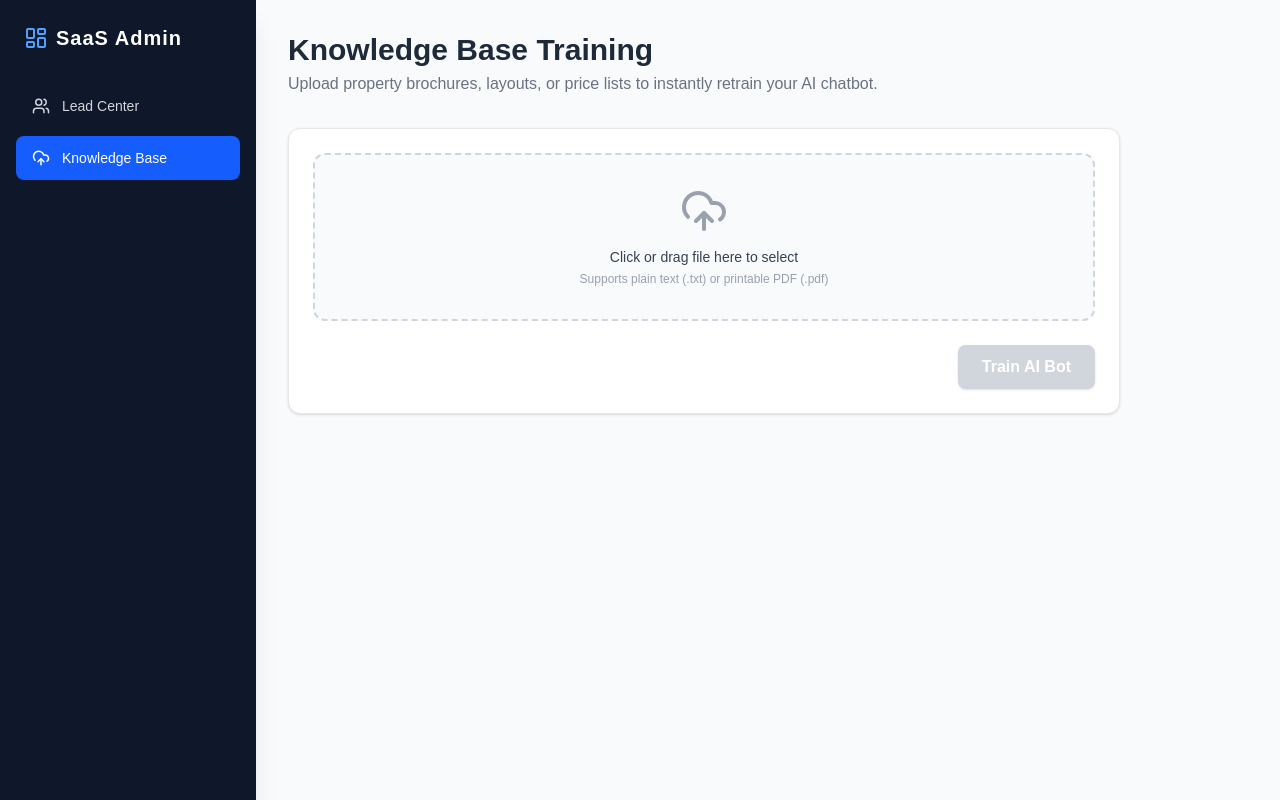
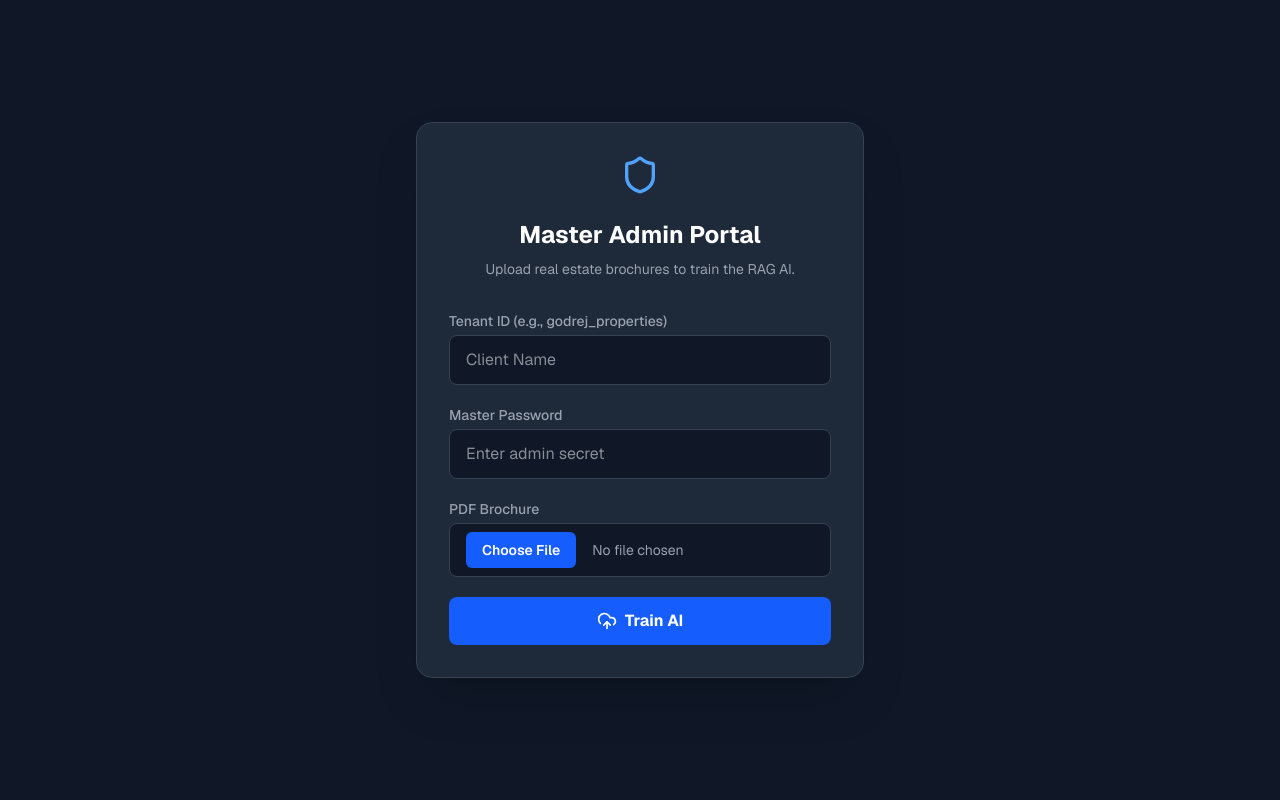
Before and after one commit to Harshalgopalani/realestate-rag-saas, a Next.js app in the folder frontend/: page /dashboard/upload in a window 1280 px wide. Built offline with nearby package versions, Linux system fonts and the light colour scheme.

Commit message:
Added End-to-End Admin Upload Portal and PDF Vectorization

```diff
--- a/frontend/app/dashboard/upload/page.tsx
+++ b/frontend/app/dashboard/upload/page.tsx
@@ -1,187 +1,122 @@
 "use client";
+import { useState } from "react";
+import { UploadCloud, CheckCircle, AlertCircle, Shield } from "lucide-react";
 
-import { useState } from "react";
-import Link from "next/link";
-import {
-  Users,
-  LayoutDashboard,
-  UploadCloud,
-  FileText,
-  CheckCircle2,
-  AlertCircle,
-} from "lucide-react";
-
-const TENANT_ID = "kukreja_paris"; // Simulating the logged-in builder context
-
-export default function UploadPanel() {
+export default function UploadAdmin() {
+  const [tenant, setTenant] = useState("");
+  const [secret, setSecret] = useState("");
   const [file, setFile] = useState<File | null>(null);
-  const [isUploading, setIsUploading] = useState(false);
-  const [status, setStatus] = useState<{
-    type: "success" | "error";
-    message: string;
-  } | null>(null);
-
-  const handleFileChange = (e: React.ChangeEvent<HTMLInputElement>) => {
-    if (e.target.files && e.target.files[0]) {
-      setFile(e.target.files[0]);
-      setStatus(null); // Clear previous status messages
-    }
-  };
+  const [status, setStatus] = useState<"idle" | "uploading" | "success" | "error">("idle");
+  const [message, setMessage] = useState("");
 
   const handleUpload = async (e: React.FormEvent) => {
     e.preventDefault();
-    if (!file) return;
+    if (!file || !tenant || !secret) return;
 
-    setIsUploading(true);
-    setStatus(null);
+    setStatus("uploading");
 
-    // HTML forms handle files using FormData instead of standard JSON strings
+    // We must use FormData to send files to the backend
     const formData = new FormData();
     formData.append("file", file);
+    formData.append("tenant_id", tenant.toLowerCase().replace(/\s+/g, '_')); // Forces clean IDs like "godrej_properties"
+    formData.append("secret", secret);
 
     try {
-      const response = await fetch("http://144.91.127.152:8000/api/upload", {
+      const response = await fetch("https://richportfolio.duckdns.org/api/upload", {
         method: "POST",
-        headers: {
-          "x-tenant-id": TENANT_ID, // Passing the lock token
-        },
-        body: formData, // Sending raw multipart form file data
+        body: formData,
       });
 
       const data = await response.json();
 
-      if (response.ok) {
-        setStatus({
-          type: "success",
-          message:
-            data.message ||
-            "Document vectorized and added to your knowledge base successfully!",
-        });
-        setFile(null); // Clear file selector input
+      if (data.status === "success") {
+        setStatus("success");
+        setMessage(data.message);
+        setFile(null);
       } else {
-        setStatus({
-          type: "error",
-          message: data.detail || "Failed to process the document layout.",
-        });
+        setStatus("error");
+        setMessage(data.message);
       }
     } catch (error) {
-      console.error("Upload error:", error);
-      setStatus({
-        type: "error",
-        message: "Failed to establish a connection with the backend engine.",
-      });
-    } finally {
-      setIsUploading(false);
+      setStatus("error");
+      setMessage("Failed to connect to the server.");
     }
   };
 
   return (
-    <div className="min-h-screen bg-gray-50 flex flex-col md:flex-row">
-      {/* Sidebar Navigation */}
-      <div className="w-full md:w-64 bg-slate-900 text-white flex flex-col p-4 shadow-xl">
-        <div className="flex items-center space-x-2 mb-8 mt-2 px-2">
-          <LayoutDashboard className="text-blue-400" />
-          <h1 className="text-xl font-bold tracking-wider">SaaS Admin</h1>
+    <div className="min-h-screen bg-gray-900 text-white flex items-center justify-center p-6 font-sans">
+      <div className="max-w-md w-full bg-gray-800 rounded-2xl shadow-2xl p-8 border border-gray-700">
+        <div className="flex items-center justify-center mb-6 text-blue-400">
+          <Shield size={40} />
         </div>
-        <nav className="space-y-2 flex-1">
-          {/* Link back to Lead Center */}
-          <Link
-            href="/dashboard"
-            className="w-full flex items-center space-x-3 px-4 py-3 text-gray-300 hover:bg-slate-800 hover:text-white rounded-lg text-sm font-medium transition-colors"
-          >
-            <Users size={18} />
-            <span>Lead Center</span>
-          </Link>
-          {/* Active Upload Tab */}
-          <button className="w-full flex items-center space-x-3 px-4 py-3 bg-blue-600 text-white rounded-lg text-sm font-medium transition-colors">
-            <UploadCloud size={18} />
-            <span>Knowledge Base</span>
-          </button>
-        </nav>
+        <h1 className="text-2xl font-bold text-center mb-2">Master Admin Portal</h1>
+        <p className="text-gray-400 text-center mb-8 text-sm">Upload real estate brochures to train the RAG AI.</p>
+
+        <form onSubmit={handleUpload} className="space-y-5">
+          <div>
+            <label className="block text-sm font-medium text-gray-400 mb-1">Tenant ID (e.g., godrej_properties)</label>
+            <input
+              required
+              type="text"
+              value={tenant}
+              onChange={(e) => setTenant(e.target.value)}
+              className="w-full bg-gray-900 border border-gray-700 rounded-lg px-4 py-3 focus:ring-2 focus:ring-blue-500 outline-none text-white"
+              placeholder="Client Name"
+            />
           </div>
 
-      {/* Main Content Area */}
-      <div className="flex-1 p-8 max-w-4xl">
-        <div className="mb-8">
-          <h2 className="text-3xl font-bold text-gray-800">
-            Knowledge Base Training
-          </h2>
-          <p className="text-gray-500 mt-1">
-            Upload property brochures, layouts, or price lists to instantly
-            retrain your AI chatbot.
-          </p>
+          <div>
+            <label className="block text-sm font-medium text-gray-400 mb-1">Master Password</label>
+            <input
+              required
+              type="password"
+              value={secret}
+              onChange={(e) => setSecret(e.target.value)}
+              className="w-full bg-gray-900 border border-gray-700 rounded-lg px-4 py-3 focus:ring-2 focus:ring-blue-500 outline-none text-white"
+              placeholder="Enter admin secret"
+            />
           </div>
 
-        {/* Upload Card */}
-        <div className="bg-white rounded-xl shadow-sm border border-gray-200 p-6">
-          <form onSubmit={handleUpload} className="space-y-6">
-            {/* Drag & Drop Visual Box */}
-            <div className="border-2 border-dashed border-gray-300 rounded-xl p-8 text-center bg-gray-50 flex flex-col items-center justify-center hover:border-blue-500 transition-colors relative">
+          <div>
+            <label className="block text-sm font-medium text-gray-400 mb-1">PDF Brochure</label>
             <input
+              required
               type="file"
-                accept=".txt,.pdf"
-                onChange={handleFileChange}
-                className="absolute inset-0 w-full h-full opacity-0 cursor-pointer"
-                disabled={isUploading}
+              accept=".pdf"
+              onChange={(e) => setFile(e.target.files?.[0] || null)}
+              className="w-full bg-gray-900 border border-gray-700 rounded-lg px-4 py-2 text-sm text-gray-400 file:mr-4 file:py-2 file:px-4 file:rounded-md file:border-0 file:text-sm file:font-semibold file:bg-blue-600 file:text-white hover:file:bg-blue-700"
             />
-              <UploadCloud size={48} className="text-gray-400 mb-3" />
-              <p className="text-sm font-medium text-gray-700">
-                {file
-                  ? `Selected: ${file.name}`
-                  : "Click or drag file here to select"}
-              </p>
-              <p className="text-xs text-gray-400 mt-1">
-                Supports plain text (.txt) or printable PDF (.pdf)
-              </p>
           </div>
 
-            {/* Selected File Badge */}
-            {file && (
-              <div className="flex items-center space-x-2 p-3 bg-blue-50 rounded-lg border border-blue-100 text-blue-700 text-sm">
-                <FileText size={18} />
-                <span className="font-medium truncate flex-1">{file.name}</span>
-                <span className="text-xs text-blue-500">
-                  ({(file.size / 1024).toFixed(1)} KB)
-                </span>
+          <button
+            type="submit"
+            disabled={status === "uploading"}
+            className="w-full bg-blue-600 hover:bg-blue-700 text-white font-bold py-3 px-4 rounded-lg transition-colors flex items-center justify-center disabled:bg-blue-800 disabled:cursor-not-allowed mt-4"
+          >
+            {status === "uploading" ? (
+              <span className="animate-pulse">Vectorizing Document...</span>
+            ) : (
+              <>
+                <UploadCloud size={20} className="mr-2" /> Train AI
+              </>
+            )}
+          </button>
+        </form>
+
+        {}
+        {status === "success" && (
+          <div className="mt-6 bg-green-900/50 border border-green-800 text-green-300 p-4 rounded-lg flex items-start">
+            <CheckCircle size={20} className="mr-2 mt-0.5 flex-shrink-0" />
+            <p className="text-sm">{message}</p>
           </div>
         )}
 
-            {/* Status Feedback Messages */}
-            {status && (
-              <div
-                className={`p-4 rounded-lg flex items-start space-x-3 text-sm border ${
-                  status.type === "success"
-                    ? "bg-green-50 border-green-200 text-green-800"
-                    : "bg-red-50 border-red-200 text-red-800"
-                }`}
-              >
-                {status.type === "success" ? (
-                  <CheckCircle2
-                    size={18}
-                    className="mt-0.5 text-green-600 flex-shrink-0"
-                  />
-                ) : (
-                  <AlertCircle
-                    size={18}
-                    className="mt-0.5 text-red-600 flex-shrink-0"
-                  />
-                )}
-                <span>{status.message}</span>
+        {status === "error" && (
+          <div className="mt-6 bg-red-900/50 border border-red-800 text-red-300 p-4 rounded-lg flex items-start">
+            <AlertCircle size={20} className="mr-2 mt-0.5 flex-shrink-0" />
+            <p className="text-sm">{message}</p>
           </div>
         )}
-
-            {/* Action Button */}
-            <div className="flex justify-end">
-              <button
-                type="submit"
-                disabled={!file || isUploading}
-                className="bg-blue-600 text-white font-semibold px-6 py-2.5 rounded-lg hover:bg-blue-700 disabled:bg-gray-300 disabled:cursor-not-allowed transition-colors shadow-sm"
-              >
-                {isUploading ? "Processing Vector Pipeline..." : "Train AI Bot"}
-              </button>
-            </div>
-          </form>
-        </div>
       </div>
     </div>
   );
```
Also changed, not shown: 2 other files (tests, documents, lock files or other folders). Lines whose indentation alone changed are shown as unchanged.
